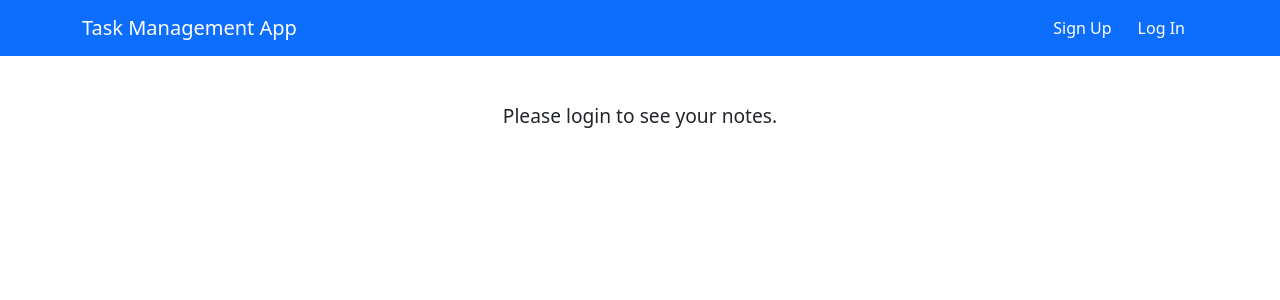
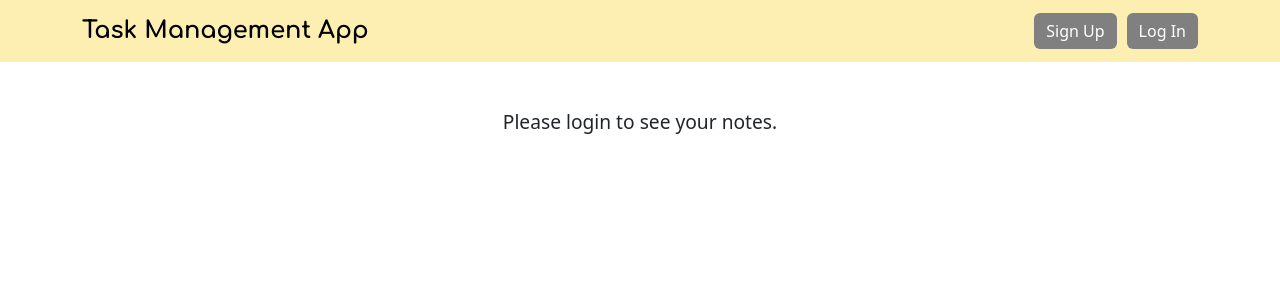
Before and after one commit to serkanhiziroglu/notetaking-mern, a React (Create React App) app in the folder frontend/: page / in a window 1280 px wide. Shown: the top 300 px of the page. Built offline with nearby package versions, Linux system fonts and the light colour scheme; no server answers.

Commit message:
Ui changes

```diff
--- a/frontend/public/index.html
+++ b/frontend/public/index.html
@@ -1,14 +1,15 @@
 <!DOCTYPE html>
 <html lang="en">
+
 <head>
+  <link href="https://fonts.googleapis.com/css2?family=Comfortaa:wght@300;400;500;600;700&display=swap"
+    rel="stylesheet">
+
   <meta charset="utf-8" />
   <link rel="icon" href="%PUBLIC_URL%/favicon.ico" />
   <meta name="viewport" content="width=device-width, initial-scale=1" />
   <meta name="theme-color" content="#000000" />
-    <meta
-      name="description"
-      content="Web site created using create-react-app"
-    />
+  <meta name="description" content="Web site created using create-react-app" />
   <link rel="apple-touch-icon" href="%PUBLIC_URL%/logo192.png" />
   <!--
       manifest.json provides metadata used when your web app is installed on a
@@ -26,6 +27,7 @@
     -->
   <title>Task Management</title>
 </head>
+
 <body>
   <noscript>You need to enable JavaScript to run this app.</noscript>
   <div id="root"></div>
@@ -40,4 +42,5 @@
       To create a production bundle, use `npm run build` or `yarn build`.
     -->
 </body>
+
 </html>
--- a/frontend/src/components/LoginModal.tsx
+++ b/frontend/src/components/LoginModal.tsx
@@ -58,7 +58,12 @@ const LoginModal = ({ onDismiss, onLoginSuccessful }: LoginModalProps) => {
             registerOptions={{ required: 'Required' }}
             error={errors.password}
           />
-          <Button
+          <Button style={{
+            backgroundColor: '#808080',
+            color: '#FFFFFF',
+            border: 'none',
+            marginRight: '10px', // Added margin to the right
+          }}
             type='submit'
             disabled={isSubmitting}
             className={styleUtils.width100}
--- a/frontend/src/components/NavBar.tsx
+++ b/frontend/src/components/NavBar.tsx
@@ -17,9 +17,18 @@ const NavBar = ({
   onLogoutSuccessful,
 }: NavBarProps) => {
   return (
-    <Navbar bg='primary' variant='dark' expand='sm' sticky='top'>
+    <Navbar style={{ backgroundColor: '#fdefb2' }} variant='dark' expand='sm' sticky='top'>
       <Container>
-        <Navbar.Brand>Task Management App</Navbar.Brand>
+        <Navbar.Brand style={{
+          color: 'black',
+          fontSize: '24px',
+          fontWeight: 'bold',
+          fontFamily: 'Comfortaa, cursive',
+        }}>
+          Task Management App
+        </Navbar.Brand>
+
+
         <Navbar.Toggle aria-controls='main-navbar' />
         <Navbar.Collapse id='main-navbar'>
           <Nav className='ms-auto'>
--- a/frontend/src/components/NavBarLoggedInView.tsx
+++ b/frontend/src/components/NavBarLoggedInView.tsx
@@ -18,15 +18,15 @@ const NavBarLoggedInView = ({ user, onLogoutSuccessful }: NavBarLoggedInViewProp
             alert(error);
         }
     }
-
-    return (<div style={{ display: 'flex', alignItems: 'center' }}>
-        <Navbar.Text>
-            Signed in as: {user.username}
-        </Navbar.Text>
-        <div style={{ marginLeft: '10px' }}>
-            <Button variant="primary" onClick={logout}>Log out</Button>
+    return (
+        <div style={{ display: 'flex', alignItems: 'center' }}>
+            <Navbar.Text style={{ color: 'black' }}>
+                Signed in as: {user.username}
+            </Navbar.Text>
+            <div style={{ marginLeft: '10px' }}>
+                <Button style={{ backgroundColor: '#808080', color: '#FFFFFF', border: 'none' }} onClick={logout}>Log out</Button>
+            </div>
         </div>
-    </div>
     );
 }
 
--- a/frontend/src/components/NavBarLoggedOutView.tsx
+++ b/frontend/src/components/NavBarLoggedOutView.tsx
@@ -6,12 +6,33 @@ interface NavBarLoggedOutViewProps {
 }
 
 const NavBarLoggedOutView = ({ onSignUpClicked, onLoginClicked }: NavBarLoggedOutViewProps) => {
+
     return (
         <>
-            <Button onClick={onSignUpClicked}>Sign Up</Button>
-            <Button onClick={onLoginClicked}>Log In</Button>
+            <Button
+                style={{
+                    backgroundColor: '#808080',
+                    color: '#FFFFFF',
+                    border: 'none',
+                    marginRight: '10px', // Added margin to the right
+                }}
+                onClick={onSignUpClicked}
+            >
+                Sign Up
+            </Button>
+            <Button
+                style={{
+                    backgroundColor: '#808080',
+                    color: '#FFFFFF',
+                    border: 'none',
+                }}
+                onClick={onLoginClicked}
+            >
+                Log In
+            </Button>
         </>
     );
+
 }
 
 export default NavBarLoggedOutView;
--- a/frontend/src/components/NotesPageLoggedInView.tsx
+++ b/frontend/src/components/NotesPageLoggedInView.tsx
@@ -68,7 +68,9 @@ const NotesPageLoggedInView = () => {
         <>
             <Button
                 className={`mb-4 mt-4 ${styleUtils.blockCenter} ${styleUtils.flexCenter}`}
-                onClick={() => setShowAddNoteDialog(true)}>
+                style={{ backgroundColor: '#808080', color: '#FFFFFF', border: 'none' }}
+                onClick={() => setShowAddNoteDialog(true)}
+            >
                 <FaPlus />
                 Add new note
             </Button>
--- a/frontend/src/components/SignUpModal.tsx
+++ b/frontend/src/components/SignUpModal.tsx
@@ -72,7 +72,12 @@ const SignUpModal = ({ onDismiss, onSignUpSuccessful }: SignUpModalProps) => {
             registerOptions={{ required: 'Required' }}
             error={errors.password}
           />
-          <Button
+          <Button style={{
+            backgroundColor: '#808080',
+            color: '#FFFFFF',
+            border: 'none',
+            marginRight: '10px', // Added margin to the right
+          }}
             type='submit'
             disabled={isSubmitting}
             className={styleUtils.width100}
```
Lines whose indentation alone changed are shown as unchanged.
